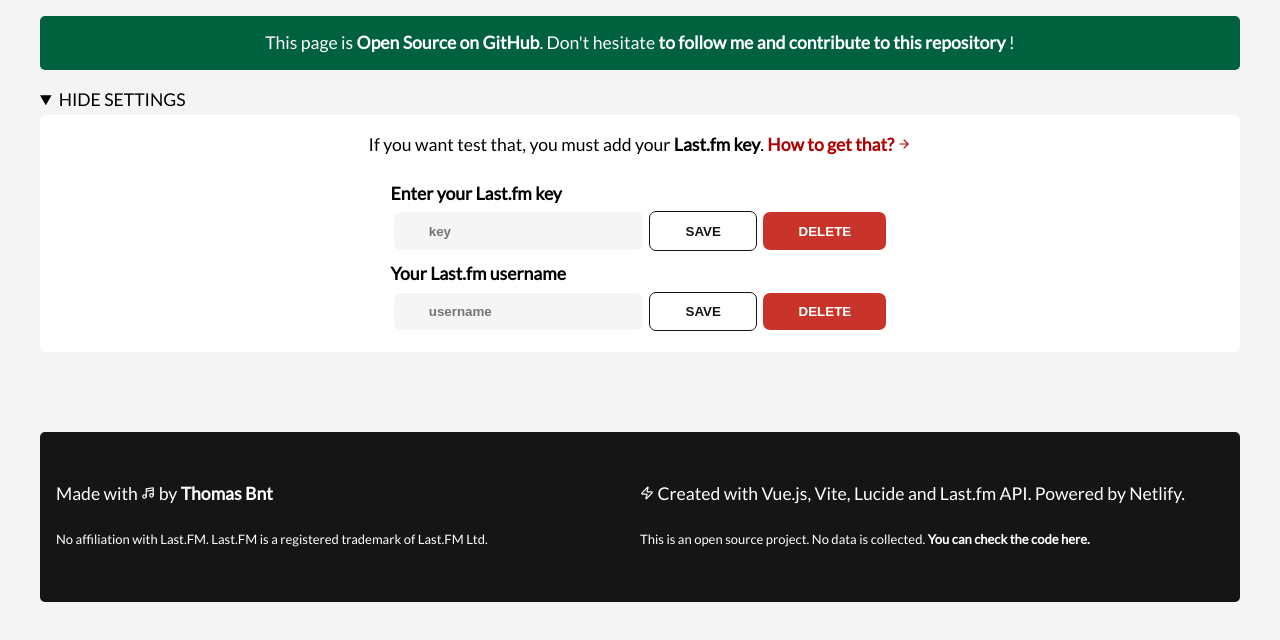
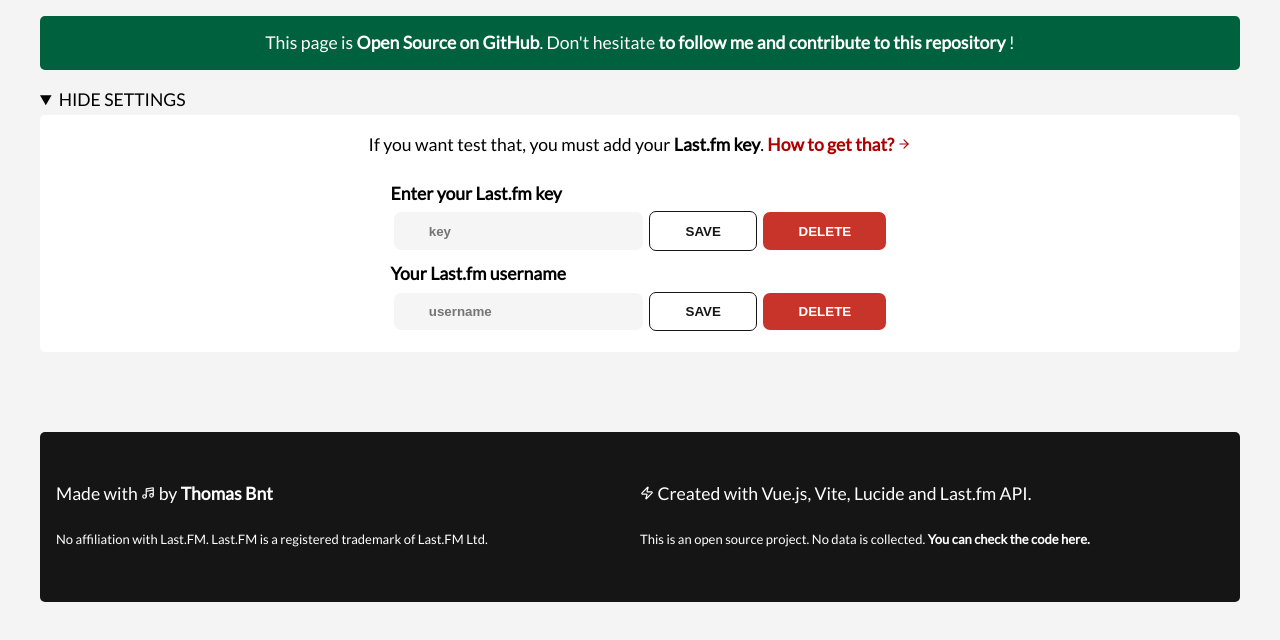
Before and after one commit to thomasbnt/lastfmprofile, a Vue app: page / in a window 1280 px wide. Shown: the top 640 px of the page. Built offline with nearby package versions, Linux system fonts and the light colour scheme.

Commit message:
😶 Is'nt longer powered by Netlify

```diff
--- a/src/components/main_footer.vue
+++ b/src/components/main_footer.vue
@@ -9,7 +9,7 @@
       </p>
       <p class="footer__text">
         <Zap size="14" />
-        Created with Vue.js, Vite, Lucide and Last.fm API. Powered by Netlify.
+        Created with Vue.js, Vite, Lucide and Last.fm API.
       </p>
     </div>
     <div class="footer__note">
```
